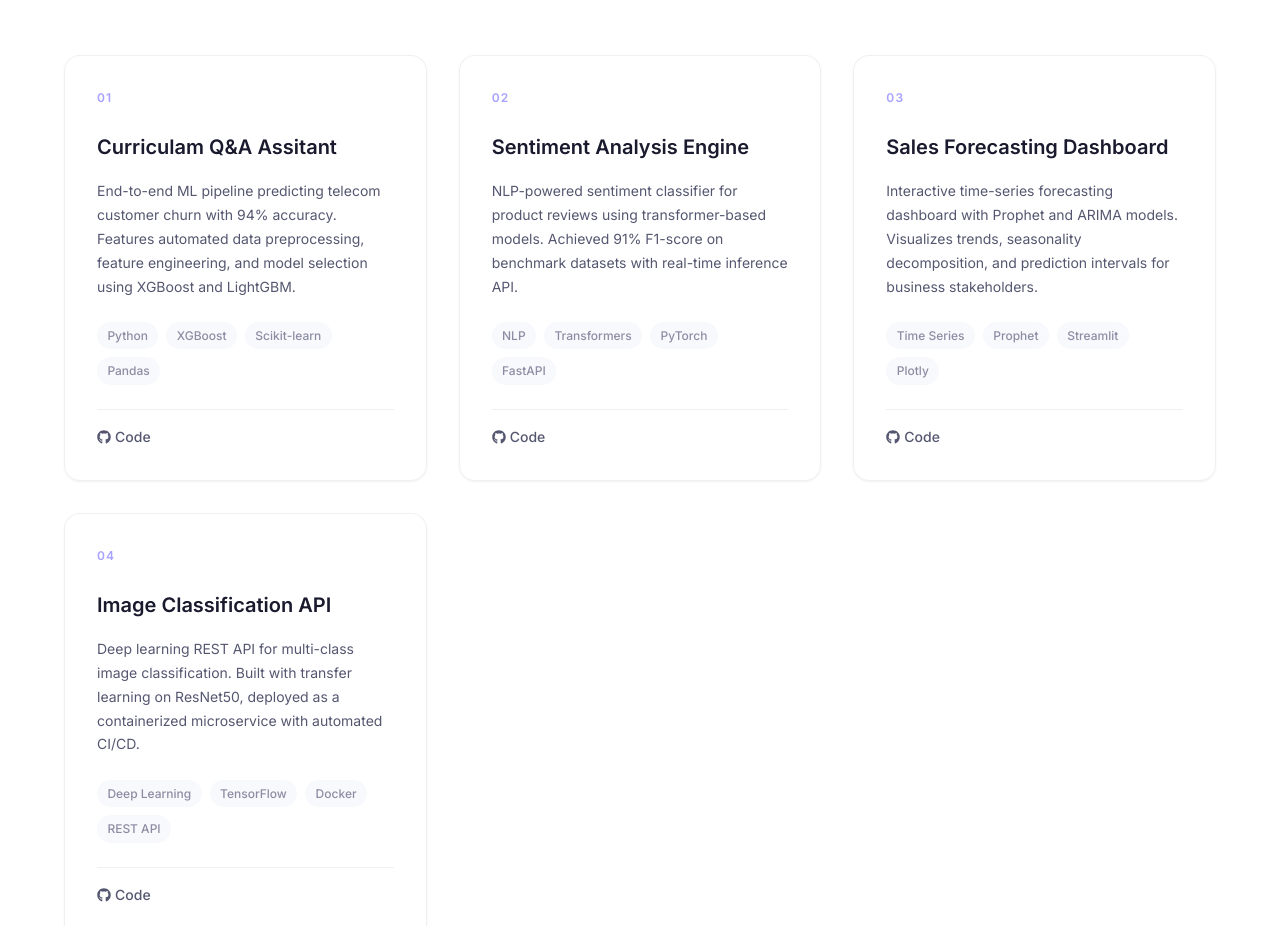
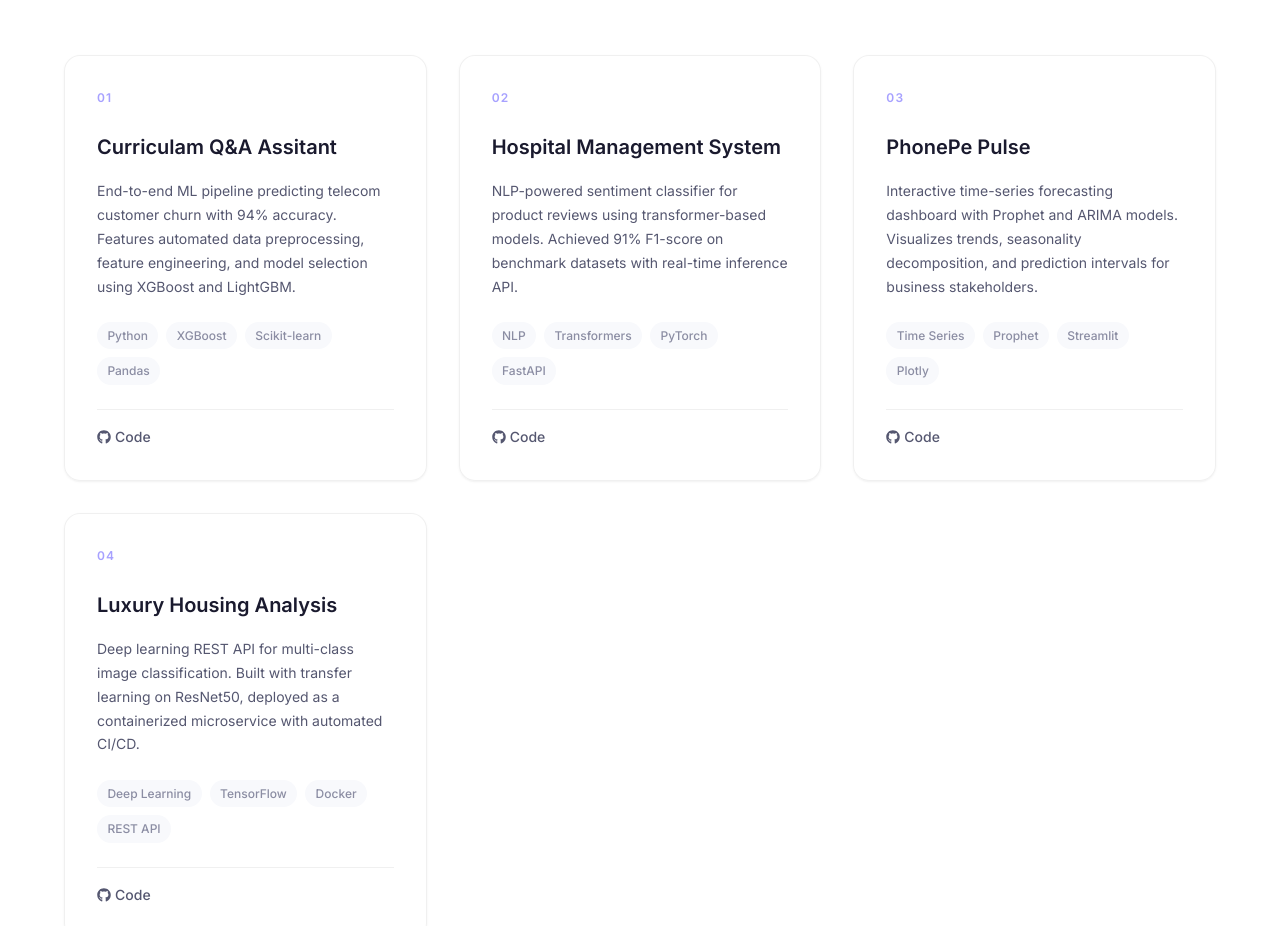
Before and after one commit to naveenr-ds/naveenr-ds.github.io, a React (Vite) app: page / in a window 1280 px wide. Shown: the part 1860-2786 px from the top of the page. Built offline with nearby package versions, Linux system fonts and the light colour scheme.

Commit message:
Repo links Changes

```diff
--- a/src/data/projects.js
+++ b/src/data/projects.js
@@ -5,30 +5,30 @@ const projects = [
     description:
       'End-to-end ML pipeline predicting telecom customer churn with 94% accuracy. Features automated data preprocessing, feature engineering, and model selection using XGBoost and LightGBM.',
     tags: ['Python', 'XGBoost', 'Scikit-learn', 'Pandas'],
-    github: 'https://github.com/naveenr-ds',
+    github: 'https://github.com/naveenr-ds/curriculum-qa-assistant.git',
     demo: null,
   },
   {
     id: 2,
-    title: 'Sentiment Analysis Engine',
+    title: 'Hospital Management System',
     description:
       'NLP-powered sentiment classifier for product reviews using transformer-based models. Achieved 91% F1-score on benchmark datasets with real-time inference API.',
     tags: ['NLP', 'Transformers', 'PyTorch', 'FastAPI'],
-    github: 'https://github.com/naveenr-ds',
+    github: 'https://github.com/naveenr-ds/Hospital_Management_System.git',
     demo: null,
   },
   {
     id: 3,
-    title: 'Sales Forecasting Dashboard',
+    title: 'PhonePe Pulse',
     description:
       'Interactive time-series forecasting dashboard with Prophet and ARIMA models. Visualizes trends, seasonality decomposition, and prediction intervals for business stakeholders.',
     tags: ['Time Series', 'Prophet', 'Streamlit', 'Plotly'],
-    github: 'https://github.com/naveenr-ds',
+    github: 'https://github.com/naveenr-ds/Phonepe_pulse.git',
     demo: null,
   },
   {
     id: 4,
-    title: 'Image Classification API',
+    title: 'Luxury Housing Analysis',
     description:
       'Deep learning REST API for multi-class image classification. Built with transfer learning on ResNet50, deployed as a containerized microservice with automated CI/CD.',
     tags: ['Deep Learning', 'TensorFlow', 'Docker', 'REST API'],
```
